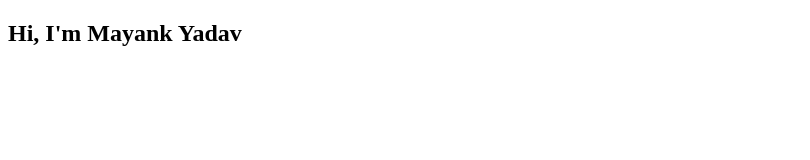
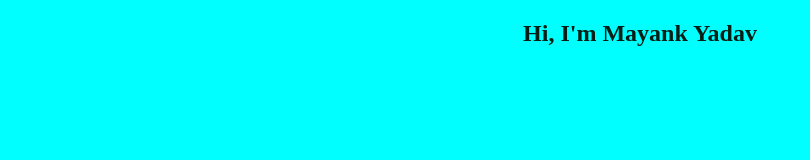
Before and after one commit to mayank-yd/Mayank-demo, a plain HTML site: page index.html in a window 1280 px wide. Shown: the whole page, without its empty margins (0-810 px from the left). Drawn offline with Linux system fonts and the light colour scheme.

Commit message:
Indtroduction to Myself

```diff
--- a/index.html
+++ b/index.html
@@ -4,6 +4,16 @@
     <meta charset="UTF-8">
     <meta name="viewport" content="width=device-width, initial-scale=1.0">
     <title>Mayank-demo</title>
+    <style>
+        h2{
+            text-align: center;
+            text-decoration: solid;
+            color: rgb(5, 31, 22);
+        }
+        body{
+            background-color:aqua;
+        }
+    </style>
 </head>
 <body>
     <h2>Hi, I'm Mayank Yadav</h2>
```
